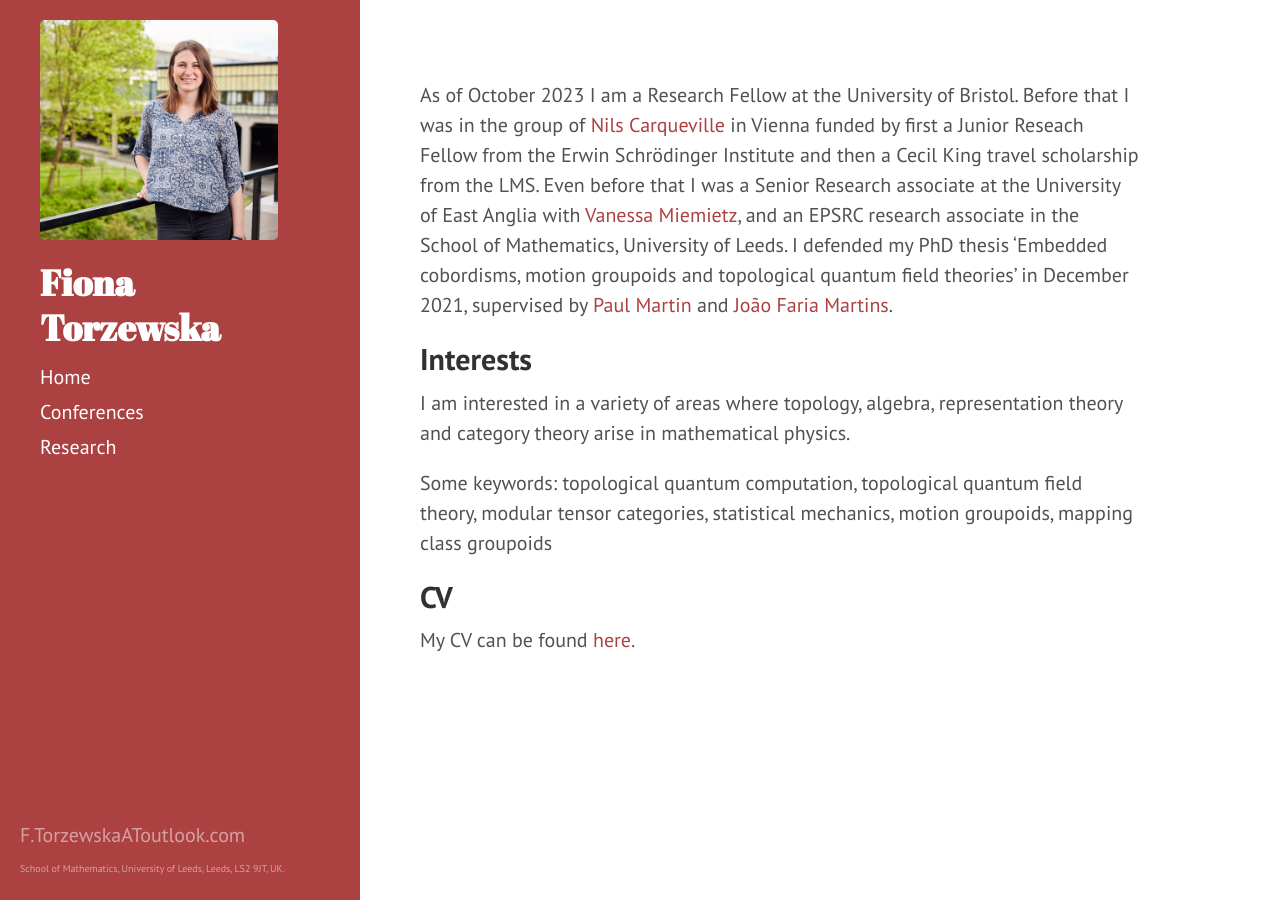
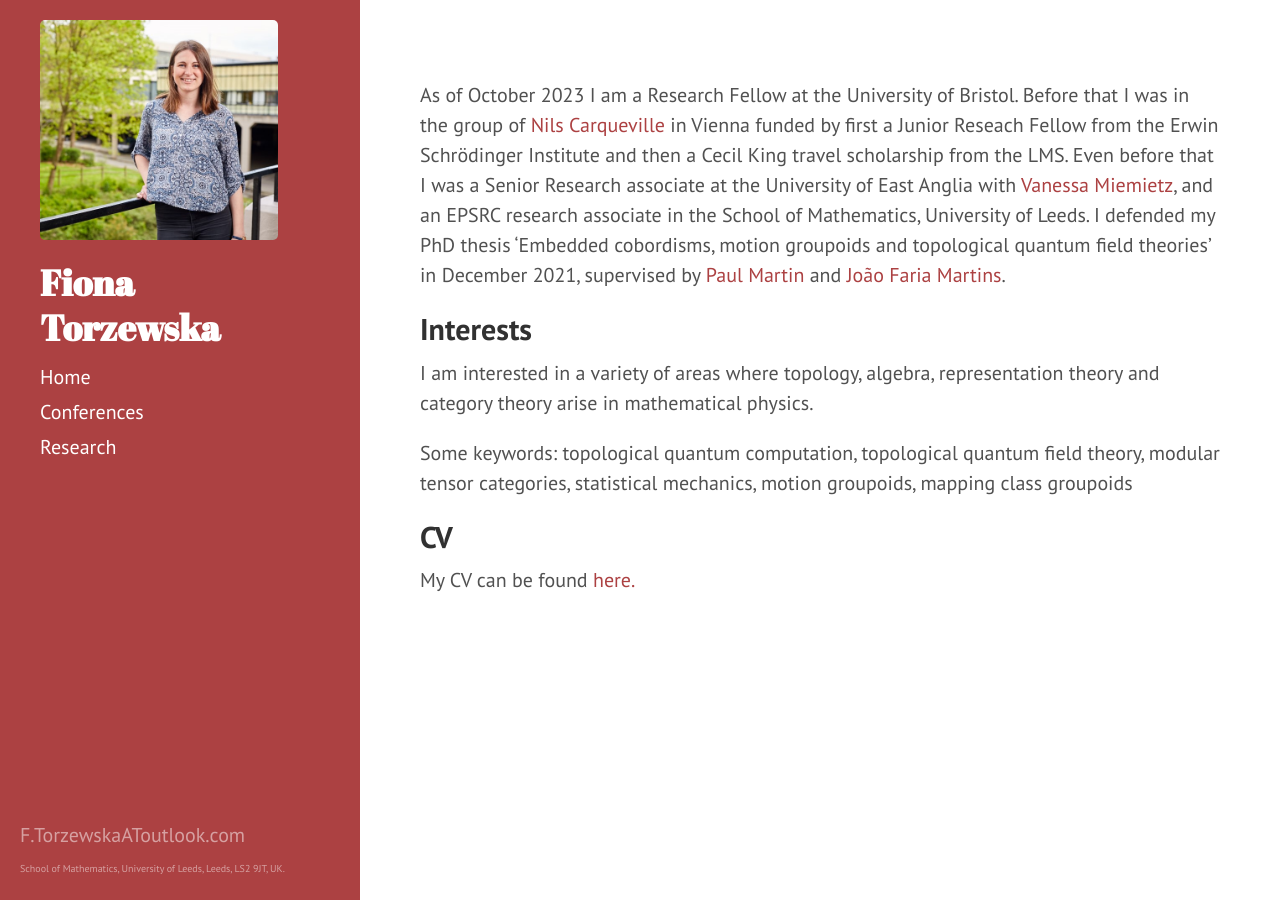
Before and after one commit to fionatorzewska/fionatorzewska.github.io, a Jekyll site: the page built from index.md, in a window 1280 px wide. Built offline with Jekyll 4.4.1, drawn with Linux system fonts in a browser that asks for light colours; Markdown is read by kramdown in place of the engine named in the settings; the list of posts is cut into pages by our own code.

Commit message:
Update hyde.css

```diff
--- a/public/css/hyde.css
+++ b/public/css/hyde.css
@@ -144,7 +144,7 @@ a.sidebar-nav-item:focus {
 
 @media (min-width: 48em) {
   .content {
-    max-width: 38rem;
+    max-width: 50rem;
     margin-left: 20rem;
     margin-right: 2rem;
   }
@@ -152,8 +152,8 @@ a.sidebar-nav-item:focus {
 
 @media (max-width: 48em) {
   .content {
-    margin-left: 4rem;
-    margin-right: 4rem;
+    margin-left: 2rem;
+    margin-right: 2rem;
   }
 }
 
```
